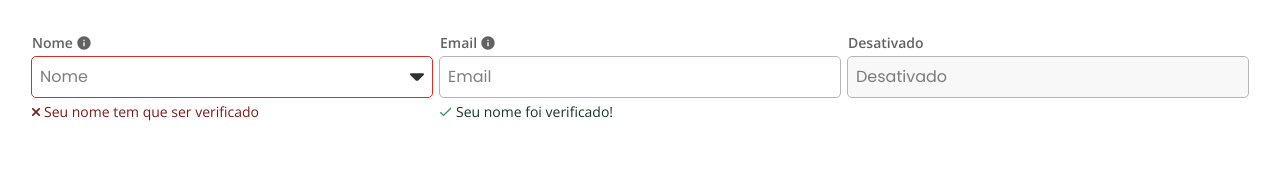
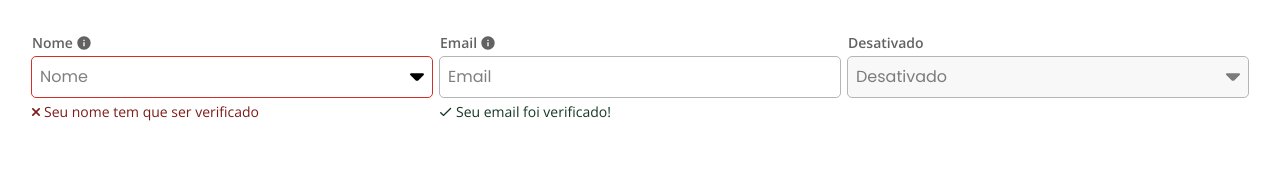
Before and after one commit to GabrielAlvesBM/onboard-guina, a React (Vite) app: page /auth/login in a window 1280 px wide. Shown: the top 172 px of the page. Built offline with nearby package versions, Linux system fonts and the light colour scheme.

Commit message:
fix: organize icons and dynamize SVG colors

```diff
--- a/src/app/modules/auth/login.page.tsx
+++ b/src/app/modules/auth/login.page.tsx
@@ -1,28 +1,13 @@
 import TextInput from "../../../atomic/mol.text-input";
 
 const LoginPage = () => {
-  const icon = (
-    <svg
-      width="14"
-      height="8"
-      viewBox="0 0 14 8"
-      fill="none"
-      xmlns="http://www.w3.org/2000/svg"
-    >
-      <path
-        d="M12.919 0.179688H1.07902C0.119016 0.179688 -0.360984 1.33969 0.319016 2.01969L5.49902 7.19969C6.32902 8.02969 7.67902 8.02969 8.50902 7.19969L10.479 5.22969L13.689 2.01969C14.359 1.33969 13.879 0.179688 12.919 0.179688Z"
-        fill="#313131"
-      />
-    </svg>
-  );
-
   return (
     <main className="flex gap-2">
       <TextInput
         variant="error"
         placeholder="Nome"
         label="Nome"
-        icon={icon}
+        picker={true}
         caption={{
           text: "Seu nome tem que ser verificado",
           status: "error",
@@ -34,7 +19,7 @@ const LoginPage = () => {
         placeholder="Email"
         label="Email"
         caption={{
-          text: "Seu nome foi verificado!",
+          text: "Seu email foi verificado!",
           status: "success",
         }}
         infoIcon="Informe seu email. ex: Gabriel@gmail.com"
@@ -44,6 +29,7 @@ const LoginPage = () => {
         label="Desativado"
         variant="disable"
         placeholder="Desativado"
+        picker={true}
       />
     </main>
   );
--- a/src/atomic/atm.caption/caption.component.tsx
+++ b/src/atomic/atm.caption/caption.component.tsx
@@ -1,47 +1,21 @@
 import { FC, ReactNode } from "react";
 import { captionVariants } from "./caption.style";
 import Text from "../atm.typography";
+import SuccessSvg from "../icons/success-svg";
+import ErrorSvg from "../icons/error-svg";
 
 interface CaptionProps {
   variant?: "success" | "error";
   children?: ReactNode;
 }
 
-const successSvg = (
-  <svg
-    width="12"
-    height="10"
-    viewBox="0 0 12 10"
-    fill="none"
-    xmlns="http://www.w3.org/2000/svg"
-  >
-    <path
-      d="M3.50068 7.55667L1.19234 5.24833C0.93185 4.98784 0.509505 4.98784 0.24901 5.24833C-0.0114839 5.50883 -0.0114838 5.93117 0.249011 6.19167L3.16219 9.10485C3.34913 9.29179 3.65222 9.29179 3.83916 9.10485L11.029 1.915C11.2895 1.65451 11.2895 1.23216 11.029 0.971667C10.7685 0.711172 10.3462 0.711172 10.0857 0.971667L3.50068 7.55667Z"
-      fill="#379559"
-    />
-  </svg>
-);
-
-const errorSvg = (
-  <svg
-    width="8"
-    height="8"
-    viewBox="0 0 8 8"
-    fill="none"
-    xmlns="http://www.w3.org/2000/svg"
-  >
-    <path
-      d="M7.75682 7.7541C8.08106 7.42997 8.08106 6.89347 7.75682 6.56933L5.18527 3.9986L7.75682 1.42787C8.08106 1.10374 8.08106 0.567237 7.75682 0.243102C7.43258 -0.0810339 6.89591 -0.0810339 6.57167 0.243102L4.00011 2.81383L1.42856 0.243102C1.10432 -0.0810339 0.567645 -0.0810339 0.243405 0.243102C0.0874571 0.400853 0 0.6137 0 0.835487C0 1.05727 0.0874571 1.27012 0.243405 1.42787L2.81496 3.9986L0.243405 6.56933C0.0874571 6.72708 0 6.93993 0 7.16172C0 7.38351 0.0874571 7.59635 0.243405 7.7541C0.411116 7.92176 0.623548 8 0.835981 8C1.04841 8 1.26085 7.92176 1.42856 7.7541L4.00011 5.18337L6.57167 7.7541C6.73938 7.92176 6.95181 8 7.16424 8C7.37668 8 7.58911 7.92176 7.75682 7.7541Z"
-      fill="#7C1B18"
-    />
-  </svg>
-);
-
 const Caption: FC<CaptionProps> = ({ variant, children }) => {
   return (
-    <span className="flex items-center gap-3xs">
-      {variant === "error" && errorSvg}
-      {variant === "success" && successSvg}
+    <span
+      className={`flex items-center gap-3xs ${captionVariants({ variant })}`}
+    >
+      {variant === "error" && <ErrorSvg />}
+      {variant === "success" && <SuccessSvg />}
       <Text variant="inputCaption" className={captionVariants({ variant })}>
         {children}
       </Text>
--- /dev/null
+++ b/src/atomic/icons/close-svg.tsx
@@ -0,0 +1,20 @@
+import { FC, memo } from "react";
+
+const CloseSvg: FC = () => {
+  return (
+    <span className="fill-current">
+      <svg
+        className="overflow-visible"
+        width="20"
+        height="20"
+        viewBox="0 0 20 20"
+        fill="currentColor"
+        xmlns="http://www.w3.org/2000/svg"
+      >
+        <path d="M10 -0.000244141C4.49 -0.000244141 0 4.48976 0 9.99976C0 15.5098 4.49 19.9998 10 19.9998C15.51 19.9998 20 15.5098 20 9.99976C20 4.48976 15.51 -0.000244141 10 -0.000244141ZM13.36 12.2998C13.65 12.5898 13.65 13.0698 13.36 13.3598C13.21 13.5098 13.02 13.5798 12.83 13.5798C12.64 13.5798 12.45 13.5098 12.3 13.3598L10 11.0598L7.7 13.3598C7.55 13.5098 7.36 13.5798 7.17 13.5798C6.98 13.5798 6.79 13.5098 6.64 13.3598C6.50052 13.2186 6.4223 13.0282 6.4223 12.8298C6.4223 12.6313 6.50052 12.4409 6.64 12.2998L8.94 9.99976L6.64 7.69976C6.50052 7.55862 6.4223 7.36819 6.4223 7.16976C6.4223 6.97133 6.50052 6.78089 6.64 6.63976C6.93 6.34976 7.41 6.34976 7.7 6.63976L10 8.93976L12.3 6.63976C12.59 6.34976 13.07 6.34976 13.36 6.63976C13.65 6.92976 13.65 7.40976 13.36 7.69976L11.06 9.99976L13.36 12.2998Z" />
+      </svg>
+    </span>
+  );
+};
+
+export default memo(CloseSvg);
--- /dev/null
+++ b/src/atomic/icons/down-picker-svg.tsx
@@ -0,0 +1,20 @@
+import { FC, memo } from "react";
+
+const DownPickerSvg: FC = () => {
+  return (
+    <span className="fill-current">
+      <svg
+        className="overflow-visible"
+        width="14"
+        height="8"
+        viewBox="0 0 14 8"
+        fill="currentColor"
+        xmlns="http://www.w3.org/2000/svg"
+      >
+        <path d="M12.919 0.179688H1.07902C0.119016 0.179688 -0.360984 1.33969 0.319016 2.01969L5.49902 7.19969C6.32902 8.02969 7.67902 8.02969 8.50902 7.19969L10.479 5.22969L13.689 2.01969C14.359 1.33969 13.879 0.179688 12.919 0.179688Z" />
+      </svg>
+    </span>
+  );
+};
+
+export default memo(DownPickerSvg);
--- /dev/null
+++ b/src/atomic/icons/error-svg.tsx
@@ -0,0 +1,20 @@
+import { FC, memo } from "react";
+
+const ErrorSvg: FC = () => {
+  return (
+    <span className="fill-current">
+      <svg
+        className="overflow-visible"
+        width="8"
+        height="8"
+        viewBox="0 0 8 8"
+        fill="currentColor"
+        xmlns="http://www.w3.org/2000/svg"
+      >
+        <path d="M7.75682 7.7541C8.08106 7.42997 8.08106 6.89347 7.75682 6.56933L5.18527 3.9986L7.75682 1.42787C8.08106 1.10374 8.08106 0.567237 7.75682 0.243102C7.43258 -0.0810339 6.89591 -0.0810339 6.57167 0.243102L4.00011 2.81383L1.42856 0.243102C1.10432 -0.0810339 0.567645 -0.0810339 0.243405 0.243102C0.0874571 0.400853 0 0.6137 0 0.835487C0 1.05727 0.0874571 1.27012 0.243405 1.42787L2.81496 3.9986L0.243405 6.56933C0.0874571 6.72708 0 6.93993 0 7.16172C0 7.38351 0.0874571 7.59635 0.243405 7.7541C0.411116 7.92176 0.623548 8 0.835981 8C1.04841 8 1.26085 7.92176 1.42856 7.7541L4.00011 5.18337L6.57167 7.7541C6.73938 7.92176 6.95181 8 7.16424 8C7.37668 8 7.58911 7.92176 7.75682 7.7541Z" />
+      </svg>
+    </span>
+  );
+};
+
+export default memo(ErrorSvg);
--- /dev/null
+++ b/src/atomic/icons/info-svg.tsx
@@ -0,0 +1,20 @@
+import { FC, memo } from "react";
+
+const InfoSvg: FC = () => {
+  return (
+    <span className="fill-current">
+      <svg
+        className="overflow-visible"
+        width="14"
+        height="14"
+        viewBox="0 0 14 14"
+        fill="currentColor"
+        xmlns="http://www.w3.org/2000/svg"
+      >
+        <path d="M6.99998 0.333313C3.31665 0.333313 0.333313 3.31665 0.333313 6.99998C0.333313 10.6833 3.31665 13.6666 6.99998 13.6666C10.6833 13.6666 13.6666 10.6833 13.6666 6.99998C13.6666 3.31665 10.6833 0.333313 6.99998 0.333313ZM7.66665 10.3333H6.33331V6.33331H7.66665V10.3333ZM7.66665 4.99998H6.33331V3.66665H7.66665V4.99998Z" />
+      </svg>
+    </span>
+  );
+};
+
+export default memo(InfoSvg);
--- /dev/null
+++ b/src/atomic/icons/success-svg.tsx
@@ -0,0 +1,20 @@
+import { FC, memo } from "react";
+
+const SuccessSvg: FC = () => {
+  return (
+    <span className="fill-current">
+      <svg
+        className="overflow-visible"
+        width="12"
+        height="10"
+        viewBox="0 0 12 10"
+        fill="currentColor"
+        xmlns="http://www.w3.org/2000/svg"
+      >
+        <path d="M3.50068 7.55667L1.19234 5.24833C0.93185 4.98784 0.509505 4.98784 0.24901 5.24833C-0.0114839 5.50883 -0.0114838 5.93117 0.249011 6.19167L3.16219 9.10485C3.34913 9.29179 3.65222 9.29179 3.83916 9.10485L11.029 1.915C11.2895 1.65451 11.2895 1.23216 11.029 0.971667C10.7685 0.711172 10.3462 0.711172 10.0857 0.971667L3.50068 7.55667Z" />
+      </svg>
+    </span>
+  );
+};
+
+export default memo(SuccessSvg);
--- a/src/atomic/mol.text-input/text-input.component.tsx
+++ b/src/atomic/mol.text-input/text-input.component.tsx
@@ -1,8 +1,10 @@
-import { FC, ReactNode, useState } from "react";
+import { FC, useState } from "react";
 import { textInputVariants } from "./text-input.style";
 import Caption from "../atm.caption";
 import Text from "../atm.typography";
 import InfoIcon from "../atm.info-icon";
+import CloseSvg from "../icons/close-svg";
+import DownPickerSvg from "../icons/down-picker-svg";
 
 interface CaptionData {
   text: string;
@@ -13,31 +15,16 @@ interface TextInputProps {
   variant?: "disable" | "error";
   label?: string;
   placeholder?: string;
-  icon?: ReactNode;
+  picker?: boolean;
   caption?: CaptionData;
   infoIcon?: string;
 }
-
-const closeSvg = (
-  <svg
-    width="20"
-    height="20"
-    viewBox="0 0 20 20"
-    fill="none"
-    xmlns="http://www.w3.org/2000/svg"
-  >
-    <path
-      d="M10 -0.000244141C4.49 -0.000244141 0 4.48976 0 9.99976C0 15.5098 4.49 19.9998 10 19.9998C15.51 19.9998 20 15.5098 20 9.99976C20 4.48976 15.51 -0.000244141 10 -0.000244141ZM13.36 12.2998C13.65 12.5898 13.65 13.0698 13.36 13.3598C13.21 13.5098 13.02 13.5798 12.83 13.5798C12.64 13.5798 12.45 13.5098 12.3 13.3598L10 11.0598L7.7 13.3598C7.55 13.5098 7.36 13.5798 7.17 13.5798C6.98 13.5798 6.79 13.5098 6.64 13.3598C6.50052 13.2186 6.4223 13.0282 6.4223 12.8298C6.4223 12.6313 6.50052 12.4409 6.64 12.2998L8.94 9.99976L6.64 7.69976C6.50052 7.55862 6.4223 7.36819 6.4223 7.16976C6.4223 6.97133 6.50052 6.78089 6.64 6.63976C6.93 6.34976 7.41 6.34976 7.7 6.63976L10 8.93976L12.3 6.63976C12.59 6.34976 13.07 6.34976 13.36 6.63976C13.65 6.92976 13.65 7.40976 13.36 7.69976L11.06 9.99976L13.36 12.2998Z"
-      fill="#626262"
-    />
-  </svg>
-);
 
 const TextInput: FC<TextInputProps> = ({
   variant,
   label,
   placeholder,
-  icon,
+  picker,
   caption,
   infoIcon,
 }) => {
@@ -64,18 +51,23 @@ const TextInput: FC<TextInputProps> = ({
           onFocus={() => setIsFocused(true)}
           onBlur={() => setIsFocused(false)}
         />
-        <span className="flex items-center absolute inset-y-0 right-2xs">
+        <span
+          className={`flex items-center absolute inset-y-0 right-2xs ${
+            variant === "disable" && "opacity-50"
+          }`}
+        >
           {isFocused && inputValue ? (
             <button
+              className="text-dark"
               type="button"
               onMouseDown={(event) => event.preventDefault()}
               onClick={() => setInputValue("")}
             >
-              {closeSvg}
+              <CloseSvg />
             </button>
-          ) : (
-            icon
-          )}
+          ) : picker ? (
+            <DownPickerSvg />
+          ) : null}
         </span>
       </div>
 
```
Also changed, not shown: src/atomic/atm.info-icon/info-icon.component.tsx (+3 -17 lines).
